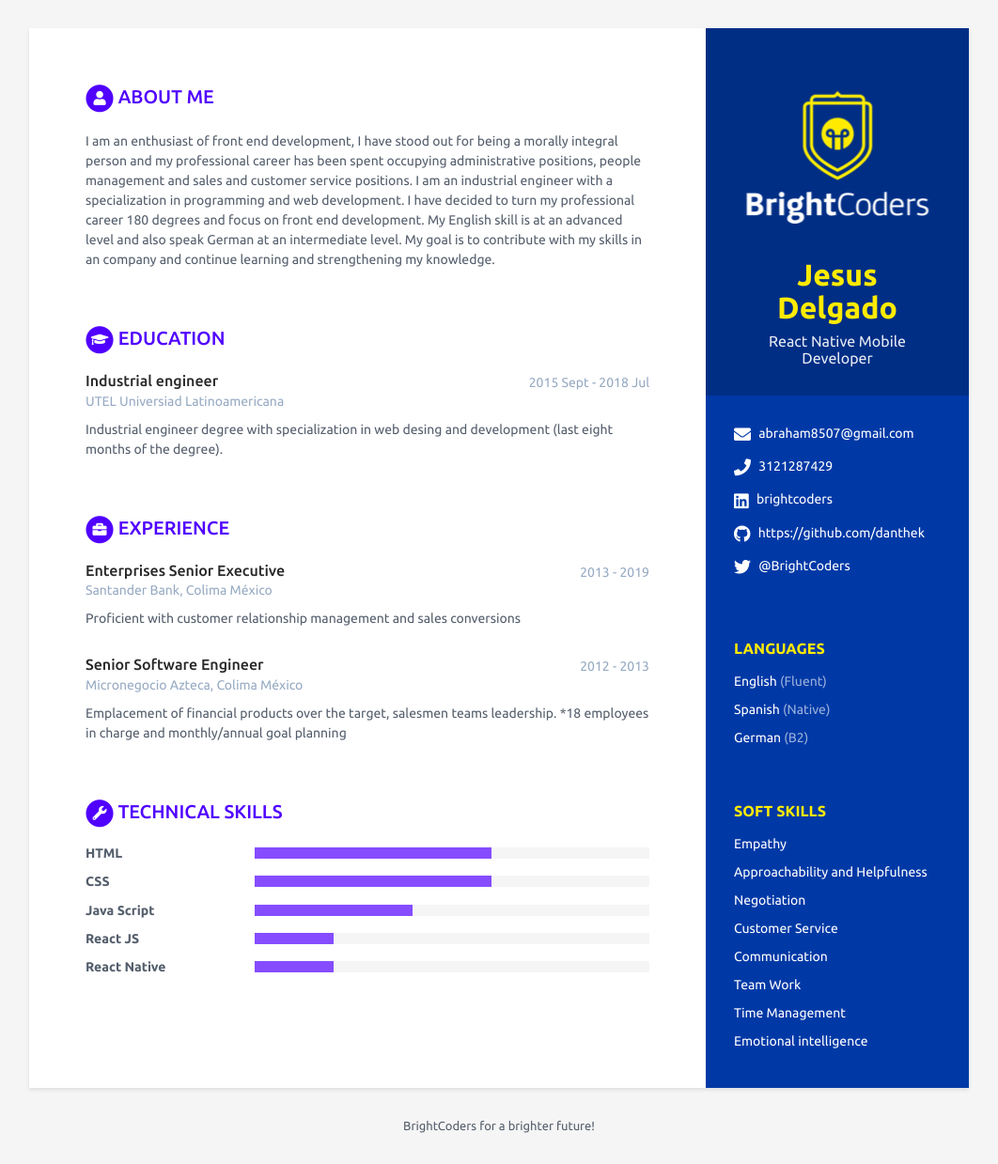
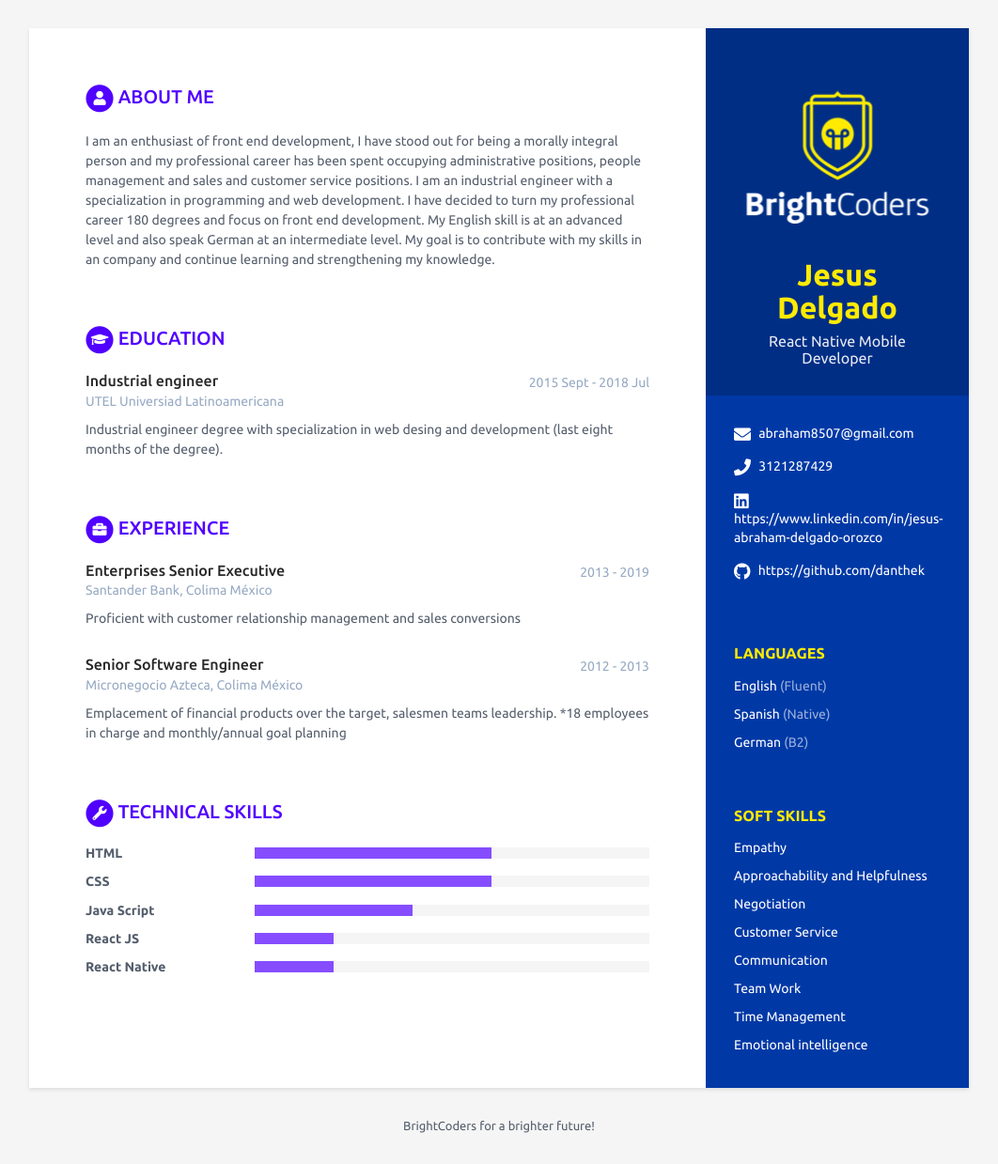
Before and after one commit to BC-MAY-21-RN/scorecard-danthek, a Jekyll site: the page built from index.html, in a window 1280 px wide. Shown: the whole page at 94% size, without its empty margins (109-1171 px from the left). Built offline with Jekyll 4.4.1, drawn with Linux system fonts in a browser that asks for light colours; part of the change alters nothing that is shown.

Commit message:
Update
Personal info update

```diff
--- a/_data/data.yml
+++ b/_data/data.yml
@@ -15,14 +15,14 @@ sidebar:
   email: abraham8507@gmail.com
   phone: 3121287429
   website: # No agregar http://
-  linkedin: brightcoders
+  linkedin: https://www.linkedin.com/in/jesus-abraham-delgado-orozco
   github: https://github.com/danthek
-  gitlab:
-  bitbucket:
-  twitter: '@BrightCoders'
-  stack-overflow: # Number/Username, e.g. 123456/alandoe
-  codewars:
-  goodreads: # Number-Username, e.g. 123456-alandoe
+  #gitlab:
+  #bitbucket:
+  #twitter: '@BrightCoders'
+  #stack-overflow: # Number/Username, e.g. 123456/alandoe
+  #codewars:
+  #goodreads: # Number-Username, e.g. 123456-alandoe
 
   # Actualiza según los idiomas y nieles que tienes. Agrega o Elimina según sea necesario.
   languages:
```
